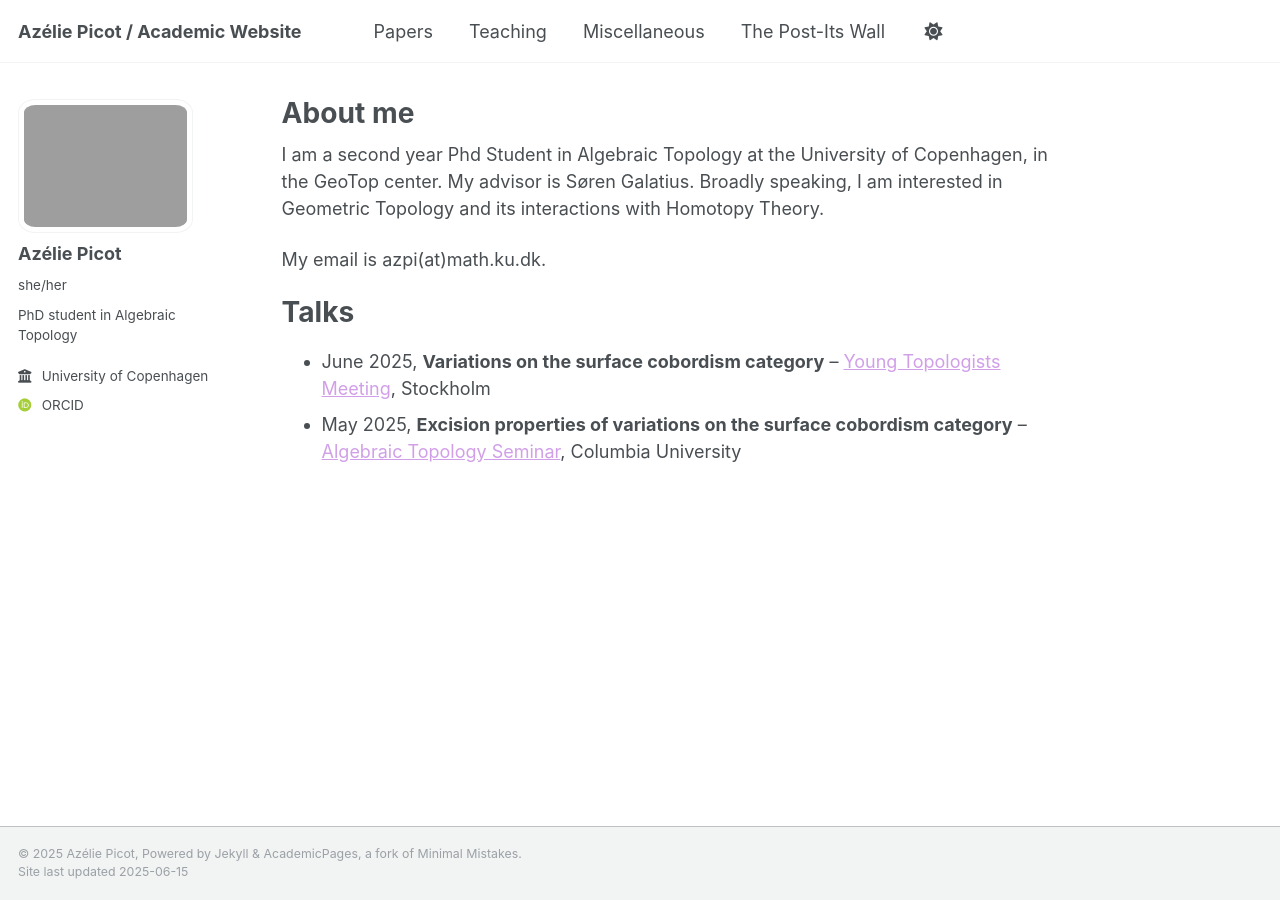
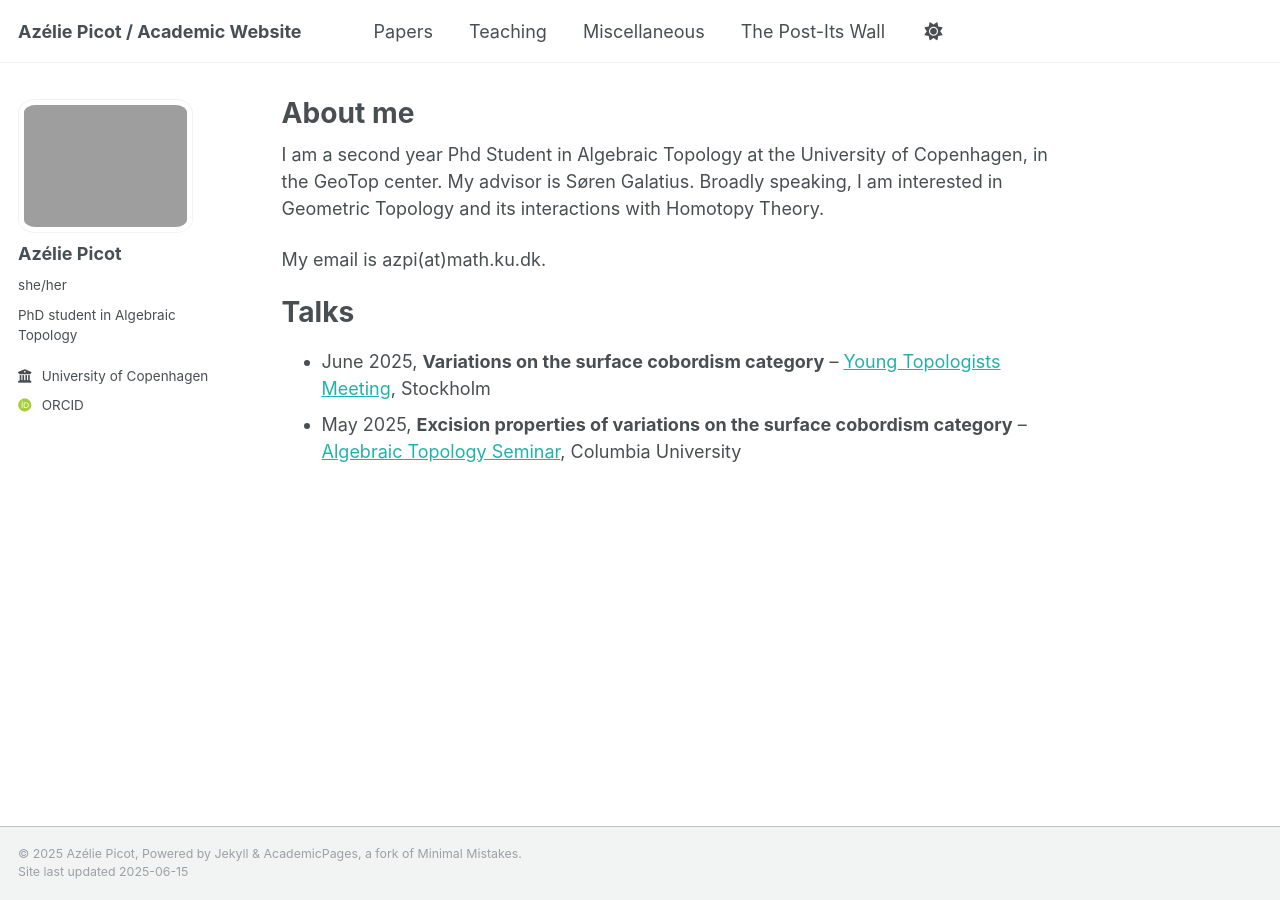
Before and after one commit to azeliepicot/azeliepicot.github.io, a Jekyll site: the page built from _pages/about.md, in a window 1280 px wide. Built offline with Jekyll 4.4.1, drawn with Linux system fonts in a browser that asks for light colours; some web fonts are replaced.

Commit message:
Update _default.scss

```diff
--- a/_sass/theme/_default.scss
+++ b/_sass/theme/_default.scss
@@ -36,7 +36,7 @@ $sidebar-screen-min-width   : 1024px;
     --global-code-background-color      : #fafafa;
     --global-code-text-color            : #{$darker-gray};
     --global-fig-caption-color          : mix(#fff,  #{$dark-gray}, 25%);
-    --global-link-color                 : #d19fe8;
+    --global-link-color                 : #20b2aa;
     --global-link-color-hover           : mix(#000, #b19cd9, 25%);
     --global-link-color-visited         : mix(#fff, #b19cd9, 25%);
     --global-masthead-link-color        : #{$dark-gray};
```
